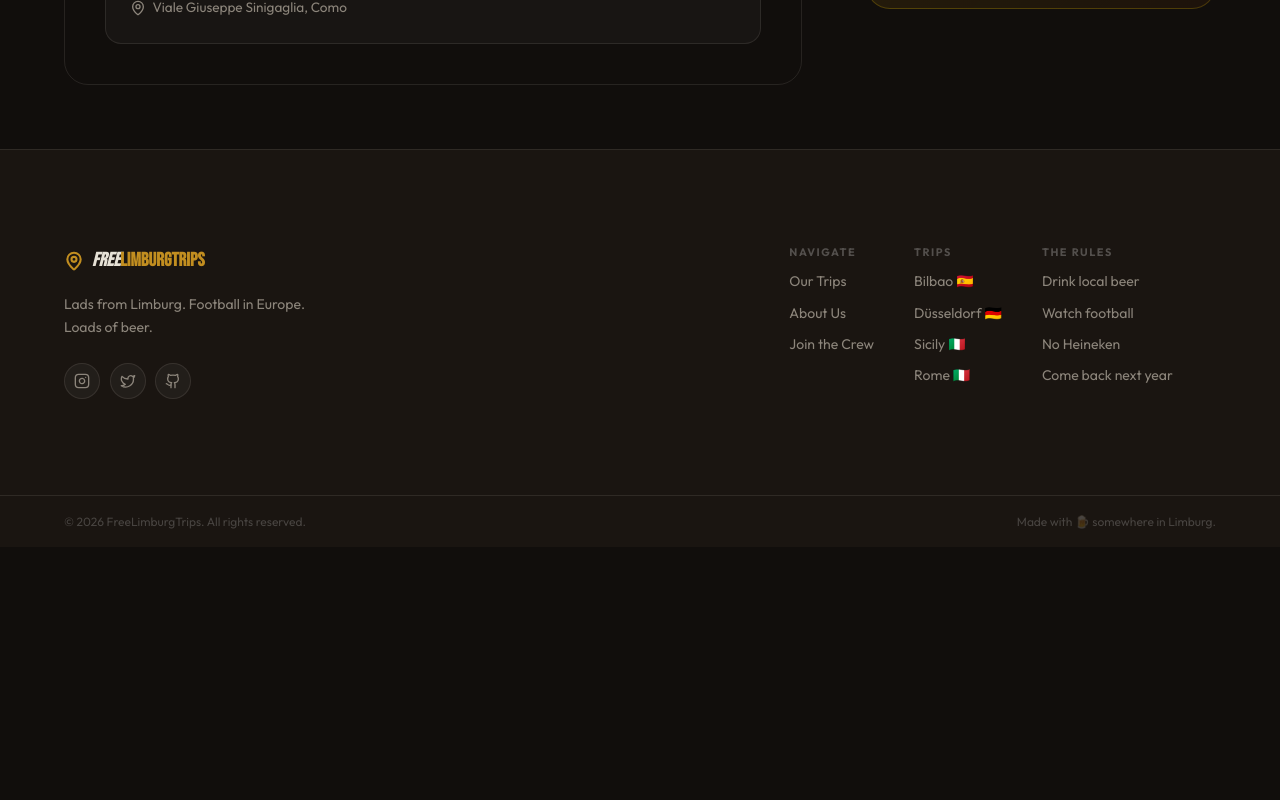
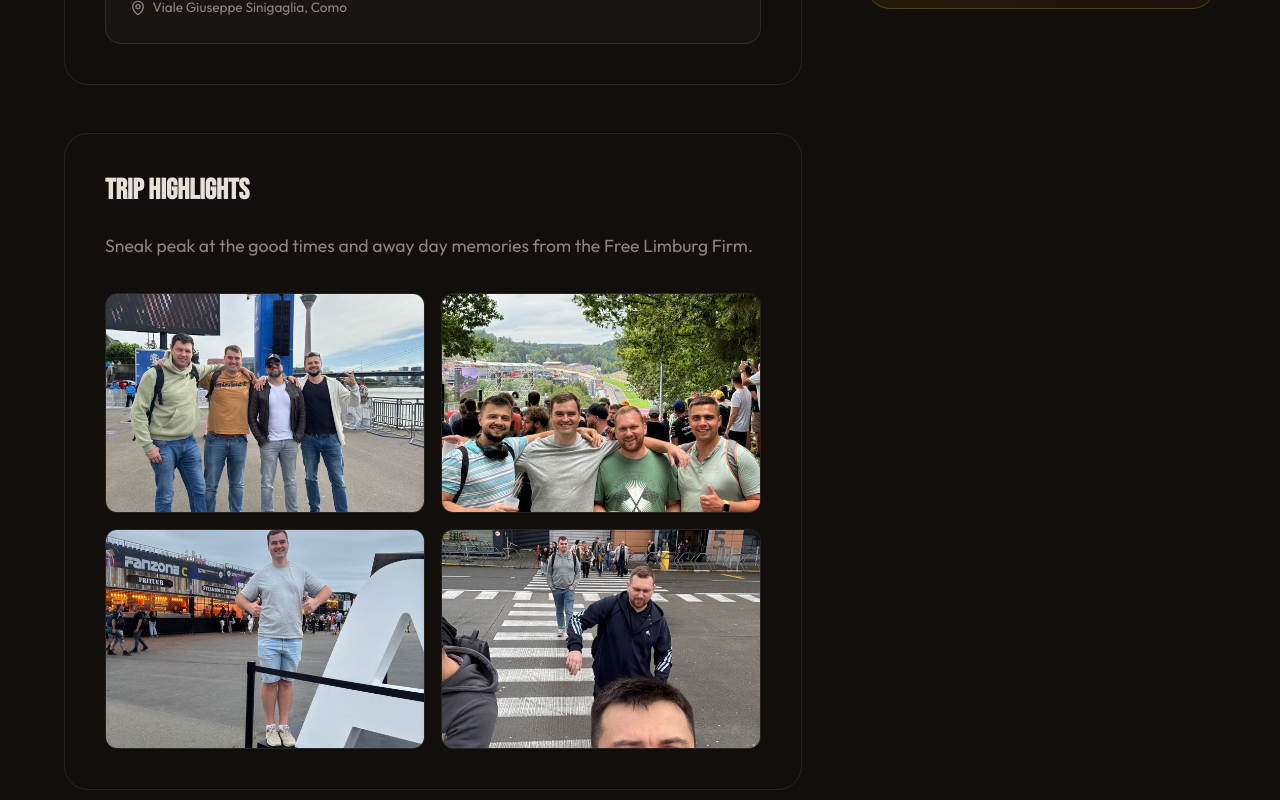
Before and after one commit to yupi1313/FreeLimburgTrips, a React (Vite) app: page /como in a window 1280 px wide. Shown: the part 1340-2140 px from the top of the page. Before the commit the page ends 1887 px from the top, so only its background shows below. Built offline with nearby package versions, Linux system fonts and the light colour scheme.

Commit message:
Refine UI sizing, add Como photos, and apply Guy Ritchie filters to gallery

```diff
--- a/src/components/Gallery.css
+++ b/src/components/Gallery.css
@@ -58,11 +58,12 @@
     height: auto;
     display: block;
     object-fit: cover;
+    filter: sepia(0.6) contrast(1.2) brightness(0.8) grayscale(0.2);
     transition: filter var(--duration-normal) var(--ease-smooth);
 }
 
 .gallery__item:hover .gallery__img {
-    filter: brightness(0.75);
+    filter: sepia(0) contrast(1.05) brightness(1) grayscale(0);
 }
 
 /* Hover overlay */
@@ -116,6 +117,7 @@
     object-fit: contain;
     border-radius: var(--radius-md);
     box-shadow: 0 32px 96px rgba(0, 0, 0, 0.8);
+    filter: sepia(0.3) contrast(1.15) brightness(0.9);
     animation: zoomIn 0.25s var(--ease-smooth) both;
 }
 
--- a/src/components/TheCrew.css
+++ b/src/components/TheCrew.css
@@ -20,7 +20,7 @@
 
 .crew__grid {
     display: grid;
-    grid-template-columns: repeat(auto-fit, minmax(260px, 1fr));
+    grid-template-columns: repeat(auto-fit, minmax(320px, 1fr));
     gap: var(--space-xl);
 }
 
--- a/src/pages/ComoTrip.css
+++ b/src/pages/ComoTrip.css
@@ -227,6 +227,28 @@
     gap: 0.4rem;
 }
 
+/* Gallery Section */
+.como-gallery {
+    display: grid;
+    grid-template-columns: repeat(2, 1fr);
+    gap: 1rem;
+    margin-top: 1.5rem;
+}
+
+.como-gallery img {
+    width: 100%;
+    height: 220px;
+    object-fit: cover;
+    border-radius: 0.75rem;
+    border: 1px solid var(--color-border);
+    transition: transform var(--duration-normal) var(--ease-smooth);
+}
+
+.como-gallery img:hover {
+    transform: scale(1.02);
+    border-color: var(--color-primary);
+}
+
 /* Right Column: Sidebar */
 .como-page__sidebar {
     display: flex;
--- a/src/pages/ComoTrip.tsx
+++ b/src/pages/ComoTrip.tsx
@@ -64,6 +64,19 @@ const ComoTrip: React.FC = () => {
                                 </div>
                             </div>
                         </section>
+
+                        <section className="como-section">
+                            <h2>Trip Highlights</h2>
+                            <p className="como-section__text">
+                                Sneak peak at the good times and away day memories from the Free Limburg Firm.
+                            </p>
+                            <div className="como-gallery">
+                                <img src="/photos/img_8044.jpg" alt="Como highlight 1" />
+                                <img src="/photos/img_8231.jpg" alt="Como highlight 2" />
+                                <img src="/photos/img_8254.jpg" alt="Como highlight 3" />
+                                <img src="/photos/img_9750.jpg" alt="Como highlight 4" />
+                            </div>
+                        </section>
                     </div>
 
                     {/* Right Column: Logistics */}
```
